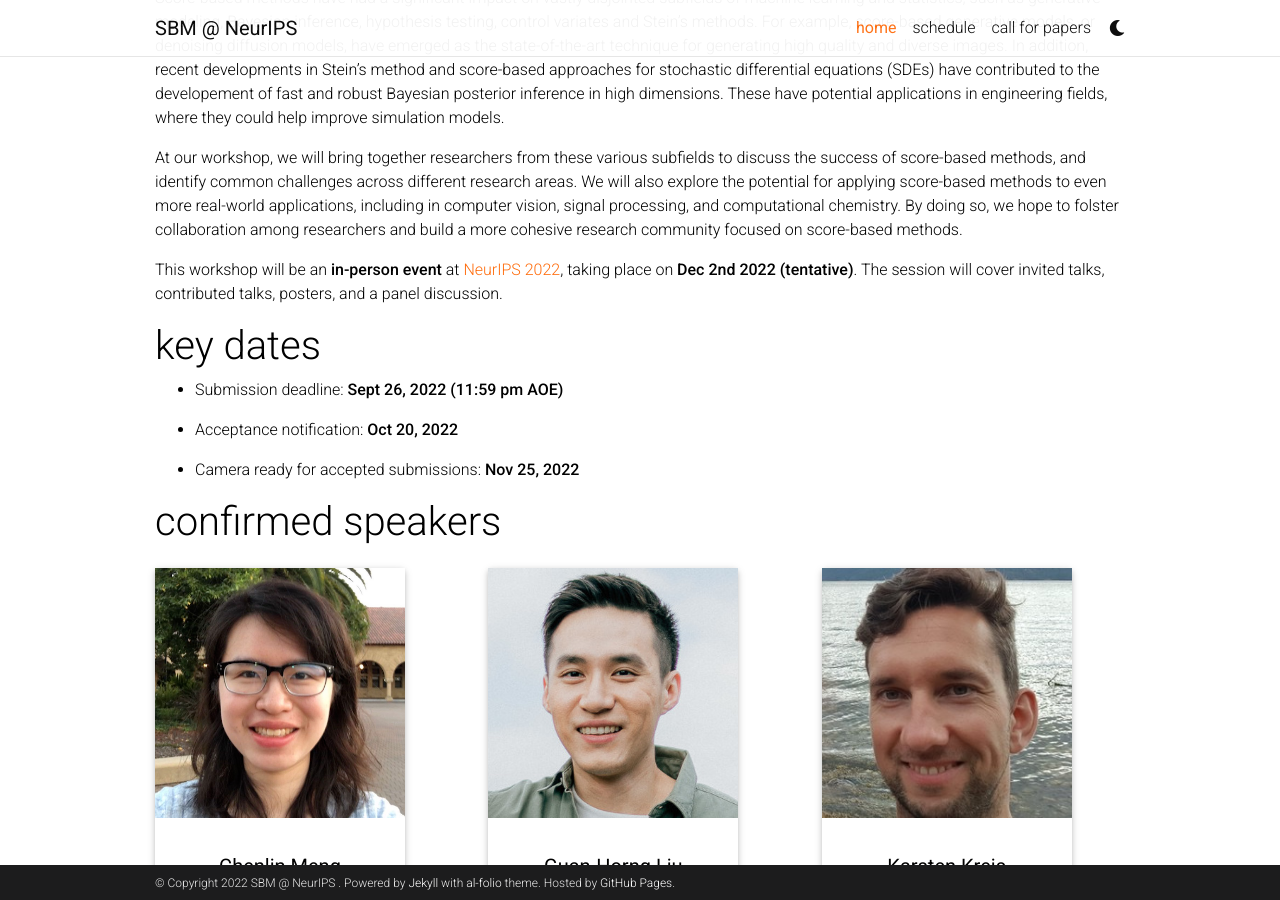
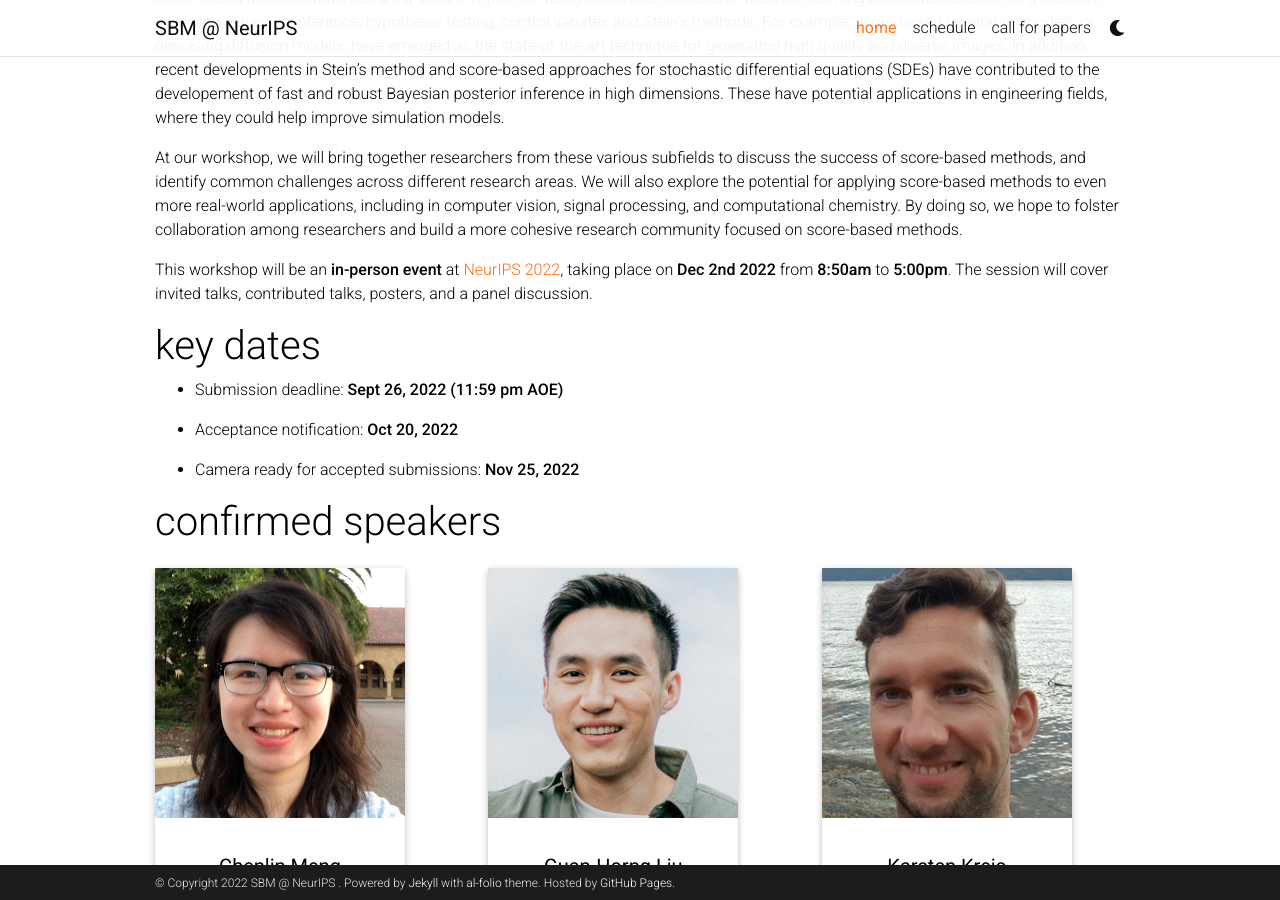
Before and after one commit to score-based-methods-workshop/score-based-methods-workshop.github.io, a Jekyll site: the page built from _pages/home.md, in a window 1280 px wide and 900 px high, scrolled down 632 px. Built offline with Jekyll 4.4.1, drawn with Linux system fonts in a browser that asks for light colours; full-size pictures stand in for the smaller copies a plugin makes; comment, search, counter and statistics services are not loaded; a style sheet for code colours, icons or effects is not loaded.

Commit message:
modify home page

```diff
--- a/_pages/home.md
+++ b/_pages/home.md
@@ -19,7 +19,7 @@ Score-based methods have had a significant impact on vastly disjointed subfields
 
 At our workshop, we will bring together researchers from these various subfields to discuss the success of score-based methods, and identify common challenges across different research areas. We will also explore the potential for applying score-based methods to even more real-world applications, including in computer vision, signal processing, and computational chemistry. By doing so, we hope to folster collaboration among researchers and build a more cohesive research community focused on score-based methods.
 
-This workshop will be an **in-person event** at [NeurIPS 2022](https://neurips.cc/), taking place on **Dec 2nd 2022 (tentative)**. The session will cover invited talks, contributed talks, posters, and a panel discussion.
+This workshop will be an **in-person event** at [NeurIPS 2022](https://neurips.cc/), taking place on **Dec 2nd 2022** from **8:50am** to **5:00pm**. The session will cover invited talks, contributed talks, posters, and a panel discussion.
 
 # key dates
 
```
